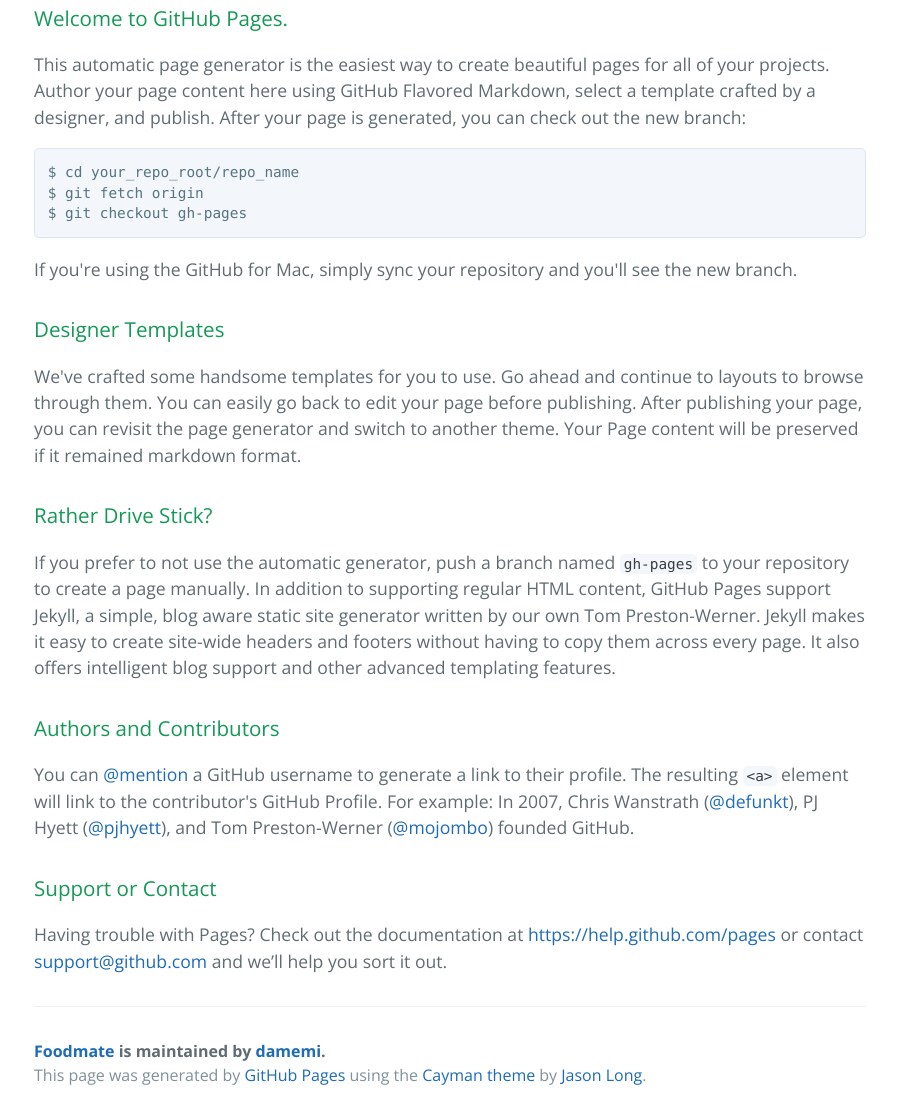
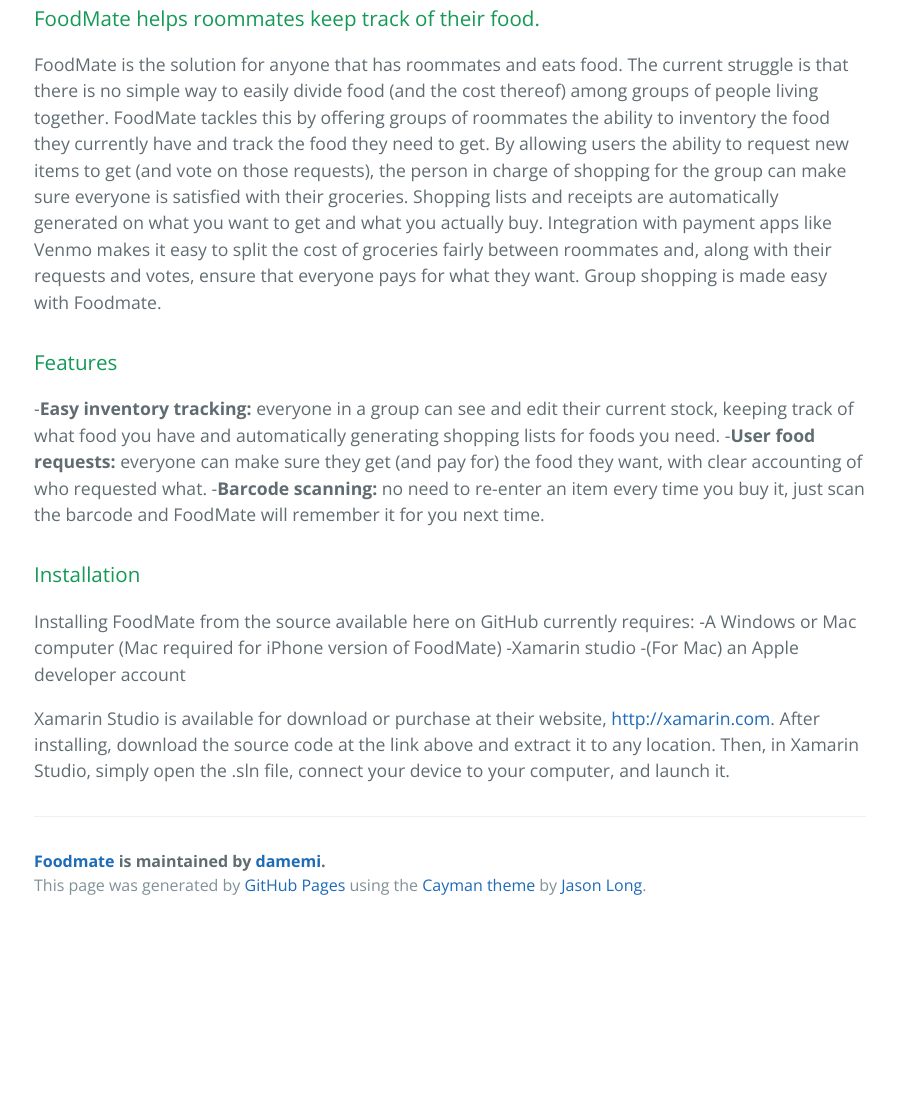
Before and after one commit to damemi/FoodMate, a plain HTML site: page index.html in a window 1280 px wide. Shown: the part 412-1531 px from the top of the page, without its empty margins (190-1087 px from the left). After the commit the page ends 1341 px from the top, so only its background shows below. Drawn offline with nearby package versions, Linux system fonts and the light colour scheme.

Commit message:
Create gh-pages branch via GitHub

```diff
--- a/index.html
+++ b/index.html
@@ -12,7 +12,7 @@
   <body>
     <section class="page-header">
       <h1 class="project-name">Foodmate</h1>
-      <h2 class="project-tagline">Group project for SD&amp;D</h2>
+      <h2 class="project-tagline">Mike Dame, Bowen Nie, Jazmine Olinger, Karl Olsen</h2>
       <a href="https://github.com/damemi/FoodMate" class="btn">View on GitHub</a>
       <a href="https://github.com/damemi/FoodMate/zipball/master" class="btn">Download .zip</a>
       <a href="https://github.com/damemi/FoodMate/tarball/master" class="btn">Download .tar.gz</a>
@@ -20,36 +20,26 @@
 
     <section class="main-content">
       <h3>
-<a id="welcome-to-github-pages" class="anchor" href="#welcome-to-github-pages" aria-hidden="true"><span class="octicon octicon-link"></span></a>Welcome to GitHub Pages.</h3>
+<a id="foodmate-helps-roommates-keep-track-of-their-food" class="anchor" href="#foodmate-helps-roommates-keep-track-of-their-food" aria-hidden="true"><span class="octicon octicon-link"></span></a>FoodMate helps roommates keep track of their food.</h3>
 
-<p>This automatic page generator is the easiest way to create beautiful pages for all of your projects. Author your page content here using GitHub Flavored Markdown, select a template crafted by a designer, and publish. After your page is generated, you can check out the new branch:</p>
-
-<pre><code>$ cd your_repo_root/repo_name
-$ git fetch origin
-$ git checkout gh-pages
-</code></pre>
-
-<p>If you're using the GitHub for Mac, simply sync your repository and you'll see the new branch.</p>
+<p>FoodMate is the solution for anyone that has roommates and eats food. The current struggle is that there is no simple way to easily divide food (and the cost thereof) among groups of people living together. FoodMate tackles this by offering groups of roommates the ability to inventory the food they currently have and track the food they need to get. By allowing users the ability to request new items to get (and vote on those requests), the person in charge of shopping for the group can make sure everyone is satisfied with their groceries. Shopping lists and receipts are automatically generated on what you want to get and what you actually buy. Integration with payment apps like Venmo makes it easy to split the cost of groceries fairly between roommates and, along with their requests and votes, ensure that everyone pays for what they want. Group shopping is made easy with Foodmate.</p>
 
 <h3>
-<a id="designer-templates" class="anchor" href="#designer-templates" aria-hidden="true"><span class="octicon octicon-link"></span></a>Designer Templates</h3>
+<a id="features" class="anchor" href="#features" aria-hidden="true"><span class="octicon octicon-link"></span></a>Features</h3>
 
-<p>We've crafted some handsome templates for you to use. Go ahead and continue to layouts to browse through them. You can easily go back to edit your page before publishing. After publishing your page, you can revisit the page generator and switch to another theme. Your Page content will be preserved if it remained markdown format.</p>
+<p>-<strong>Easy inventory tracking:</strong> everyone in a group can see and edit their current stock, keeping track of what food you have and automatically generating shopping lists for foods you need.
+-<strong>User food requests:</strong> everyone can make sure they get (and pay for) the food they want, with clear accounting of who requested what.
+-<strong>Barcode scanning:</strong> no need to re-enter an item every time you buy it, just scan the barcode and FoodMate will remember it for you next time.</p>
 
 <h3>
-<a id="rather-drive-stick" class="anchor" href="#rather-drive-stick" aria-hidden="true"><span class="octicon octicon-link"></span></a>Rather Drive Stick?</h3>
+<a id="installation" class="anchor" href="#installation" aria-hidden="true"><span class="octicon octicon-link"></span></a>Installation</h3>
 
-<p>If you prefer to not use the automatic generator, push a branch named <code>gh-pages</code> to your repository to create a page manually. In addition to supporting regular HTML content, GitHub Pages support Jekyll, a simple, blog aware static site generator written by our own Tom Preston-Werner. Jekyll makes it easy to create site-wide headers and footers without having to copy them across every page. It also offers intelligent blog support and other advanced templating features.</p>
+<p>Installing FoodMate from the source available here on GitHub currently requires:
+-A Windows or Mac computer (Mac required for iPhone version of FoodMate)
+-Xamarin studio
+-(For Mac) an Apple developer account </p>
 
-<h3>
-<a id="authors-and-contributors" class="anchor" href="#authors-and-contributors" aria-hidden="true"><span class="octicon octicon-link"></span></a>Authors and Contributors</h3>
-
-<p>You can <a href="https://github.com/blog/821" class="user-mention">@mention</a> a GitHub username to generate a link to their profile. The resulting <code>&lt;a&gt;</code> element will link to the contributor's GitHub Profile. For example: In 2007, Chris Wanstrath (<a href="https://github.com/defunkt" class="user-mention">@defunkt</a>), PJ Hyett (<a href="https://github.com/pjhyett" class="user-mention">@pjhyett</a>), and Tom Preston-Werner (<a href="https://github.com/mojombo" class="user-mention">@mojombo</a>) founded GitHub.</p>
-
-<h3>
-<a id="support-or-contact" class="anchor" href="#support-or-contact" aria-hidden="true"><span class="octicon octicon-link"></span></a>Support or Contact</h3>
-
-<p>Having trouble with Pages? Check out the documentation at <a href="https://help.github.com/pages">https://help.github.com/pages</a> or contact <a href="mailto:support@github.com">support@github.com</a> and we’ll help you sort it out.</p>
+<p>Xamarin Studio is available for download or purchase at their website, <a href="http://xamarin.com">http://xamarin.com</a>. After installing, download the source code at the link above and extract it to any location. Then, in Xamarin Studio, simply open the .sln file, connect your device to your computer, and launch it.</p>
 
       <footer class="site-footer">
         <span class="site-footer-owner"><a href="https://github.com/damemi/FoodMate">Foodmate</a> is maintained by <a href="https://github.com/damemi">damemi</a>.</span>
```
Also changed, not shown: params.json (+1 -1 lines).
